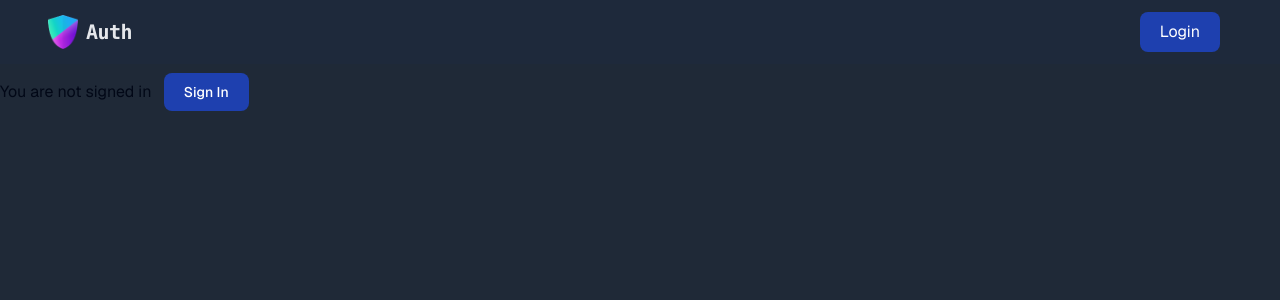
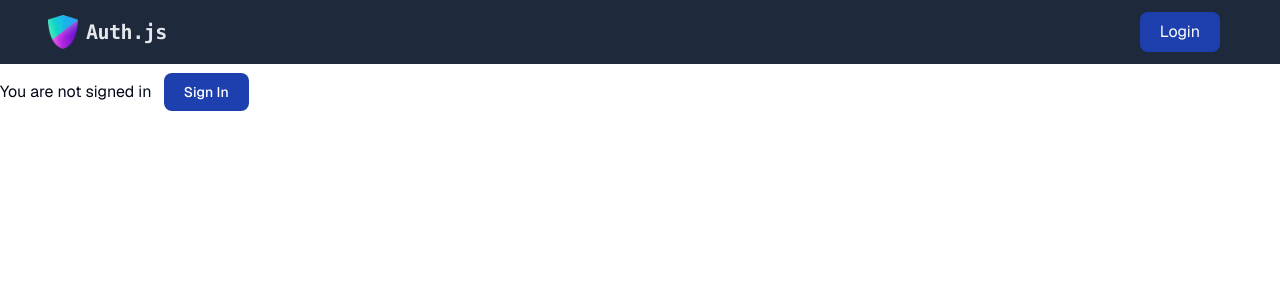
Before and after one commit to KennyMwendwaX/nextauth-authentication, a Next.js app: page / in a window 1280 px wide. Shown: the top 300 px of the page. Built offline with nearby package versions, Linux system fonts and the light colour scheme; no server answers.

Commit message:
Changed background in home to white

```diff
--- a/app/page.tsx
+++ b/app/page.tsx
@@ -1,4 +1,5 @@
 "use client";
+
 import { signOut, useSession } from "next-auth/react";
 import Link from "next/link";
 
@@ -6,7 +7,7 @@
   const { data: session, status } = useSession();
 
   return (
-    <div className="bg-gray-800 min-h-screen">
+    <div className="min-h-screen">
       {status === "authenticated" ? (
         <div className="pt-20">
           Welcome Name: {session?.user?.name}, Email: {session?.user?.email}
--- a/components/Navbar.tsx
+++ b/components/Navbar.tsx
@@ -25,7 +25,7 @@
           <Link href="/" className="flex items-center space-x-2">
             <Image src={Logo} width={30} height={30} alt="logo" />
             <span className="self-center text-gray-200 text-xl tracking-tight font-mono font-semibold whitespace-nowrap">
-              Auth
+              Auth.js
             </span>
           </Link>
           {status === "authenticated" ? (
```
